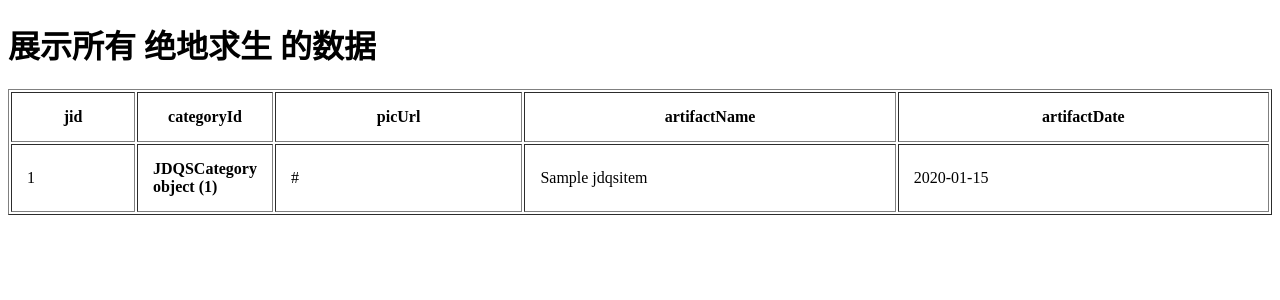
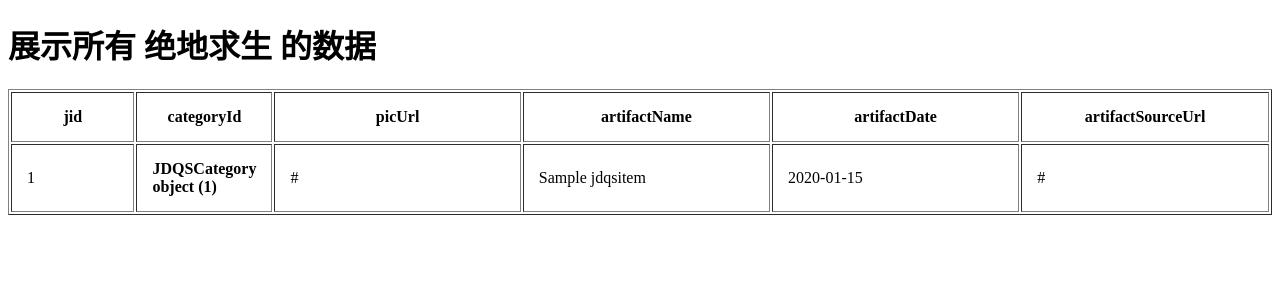
Before and after one commit to gdky005/ZKTeamDjango, a Django app: a page that uses JueDiQiuSheng/templates/JDQS_item_index.html in a window 1280 px wide. Shown: the top 300 px of the page. Run offline with Django 3.2, Linux system fonts and the light colour scheme; tables that the repository leaves empty hold one stand-in row (values such as "Sample post").

Commit message:
1. 添加 item 缺失的字段。

```diff
--- a/JueDiQiuSheng/models.py
+++ b/JueDiQiuSheng/models.py
@@ -17,6 +17,8 @@ class JDQSItem(models.Model):
     picUrl = models.TextField(default="")
     artifactName = models.TextField(default="")
     artifactDate = models.TextField(default="")
+    artifactSourceUrl = models.TextField(default="")
+    artifactUrl = models.TextField(default="")
 
 
 class JDQSContent(models.Model):
--- a/JueDiQiuSheng/templates/JDQS_item_index.html
+++ b/JueDiQiuSheng/templates/JDQS_item_index.html
@@ -15,8 +15,9 @@
             <th width="10%">jid</th>
             <th width="10%">categoryId</th>
             <th width="20%">picUrl</th>
-            <th width="30%">artifactName</th>
-            <th width="30%">artifactDate</th>
+            <th width="20%">artifactName</th>
+            <th width="20%">artifactDate</th>
+            <th width="20%">artifactSourceUrl</th>
         </tr>
         </thead>
 
@@ -27,6 +28,7 @@
                     <td>{{ line.picUrl }}</td>
                     <td>{{ line.artifactName }}</td>
                     <td>{{ line.artifactDate }}</td>
+                    <td>{{ line.artifactSourceUrl }}</td>
                 </tr>
             {% endfor %}
 
```
